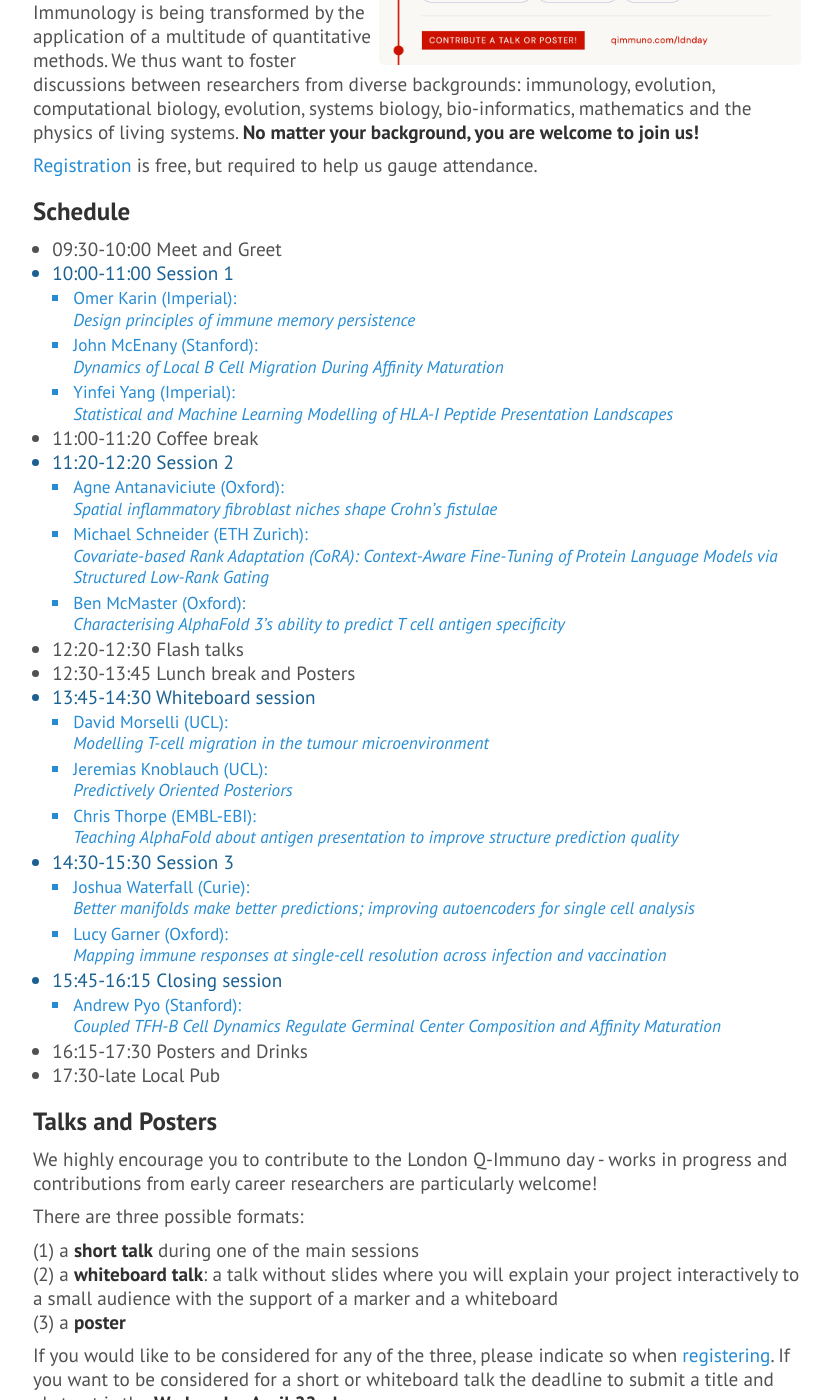
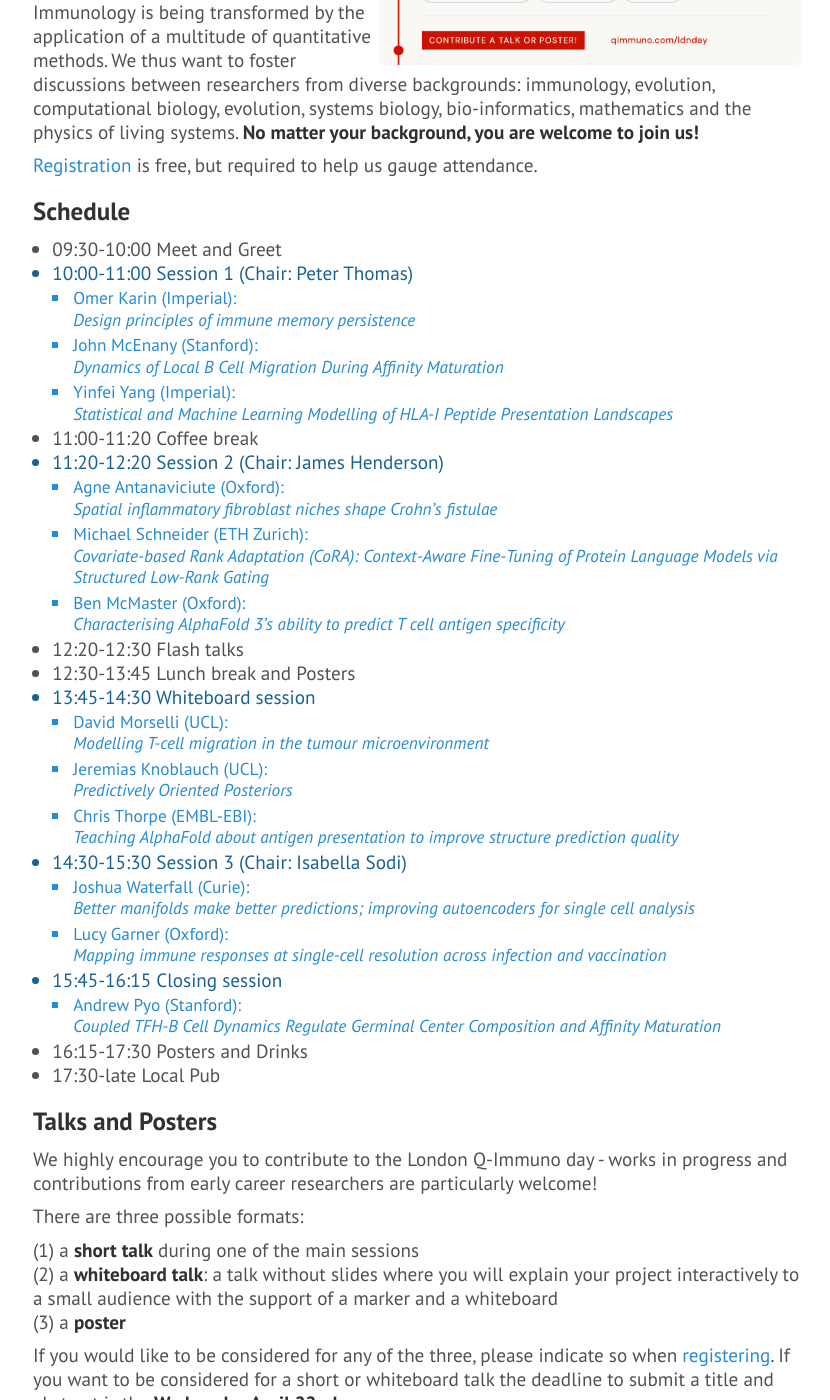
Before and after one commit to andim/andim.github.io, a Jekyll site: the page built from ldnday.md, in a window 1280 px wide and 1400 px high, scrolled down 646 px. Shown: the whole window, without its empty margins (223-1053 px from the left). Built offline with Jekyll 4.4.1, drawn with Linux system fonts in a browser that asks for light colours; nearby versions of some CDN libraries; a script that is not in the unit is left out.

Commit message:
added session chairs

```diff
--- a/ldnday.md
+++ b/ldnday.md
@@ -48,7 +48,7 @@ Immunology is being transformed by the application of a multitude of quantitativ
 - 09:30-10:00 Meet and Greet
 <details open>
 <summary>
-10:00-11:00 Session 1
+10:00-11:00 Session 1 (Chair: Peter Thomas)
 </summary>
 <details>
 <summary>
@@ -89,7 +89,7 @@ To address this, we develop a bootstrap-based framework for bias correction and
 - 11:00-11:20 Coffee break
 <details open>
 <summary>
-11:20-12:20 Session 2
+11:20-12:20 Session 2 (Chair: James Henderson)
 </summary>
 <details>
 <summary>
@@ -164,7 +164,7 @@ Chris Thorpe (EMBL-EBI):
 </details>
 <details open>
 <summary>
-14:30-15:30 Session 3
+14:30-15:30 Session 3 (Chair: Isabella Sodi)
 </summary>
 <details>
 <summary>
```
